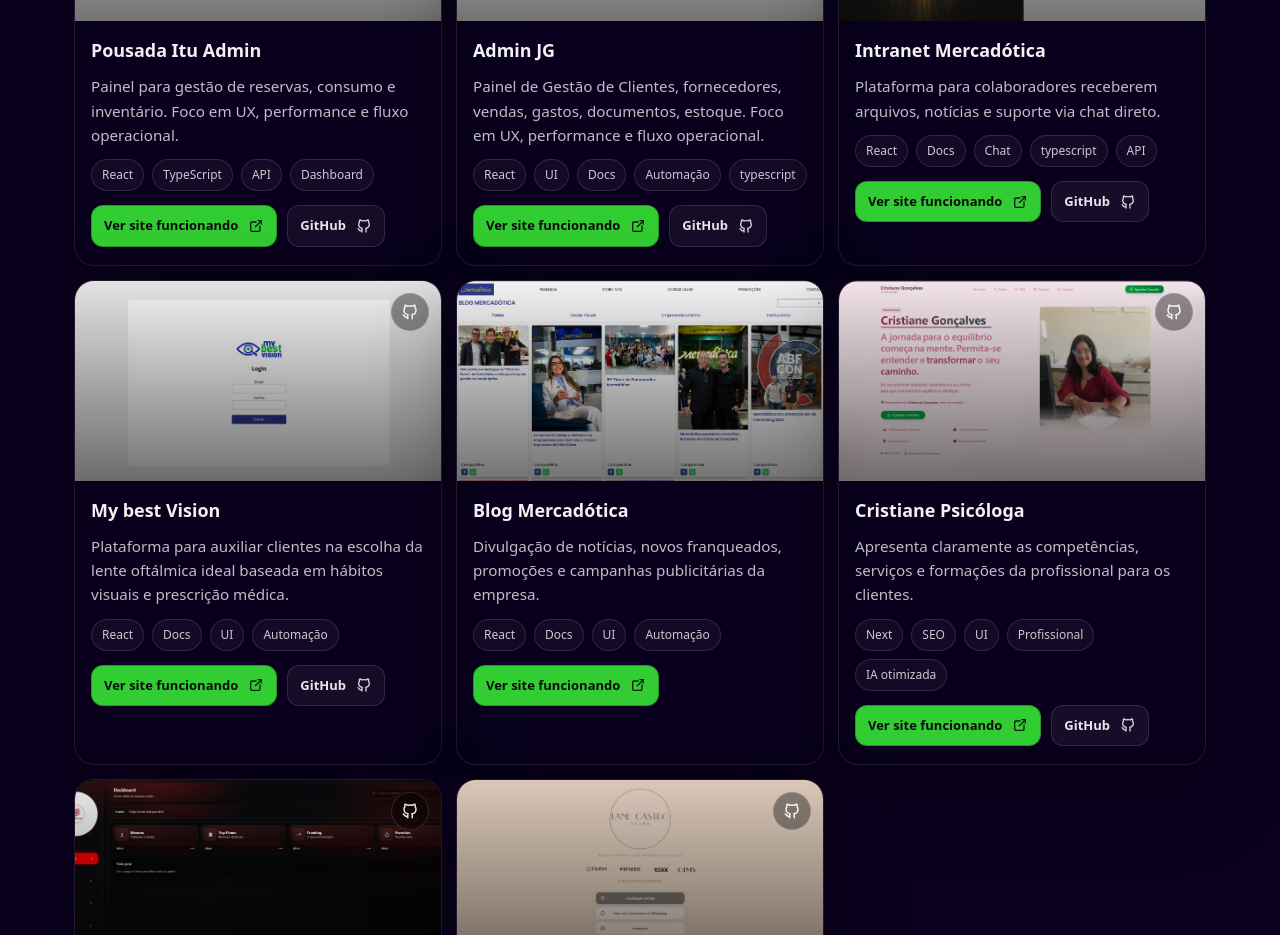
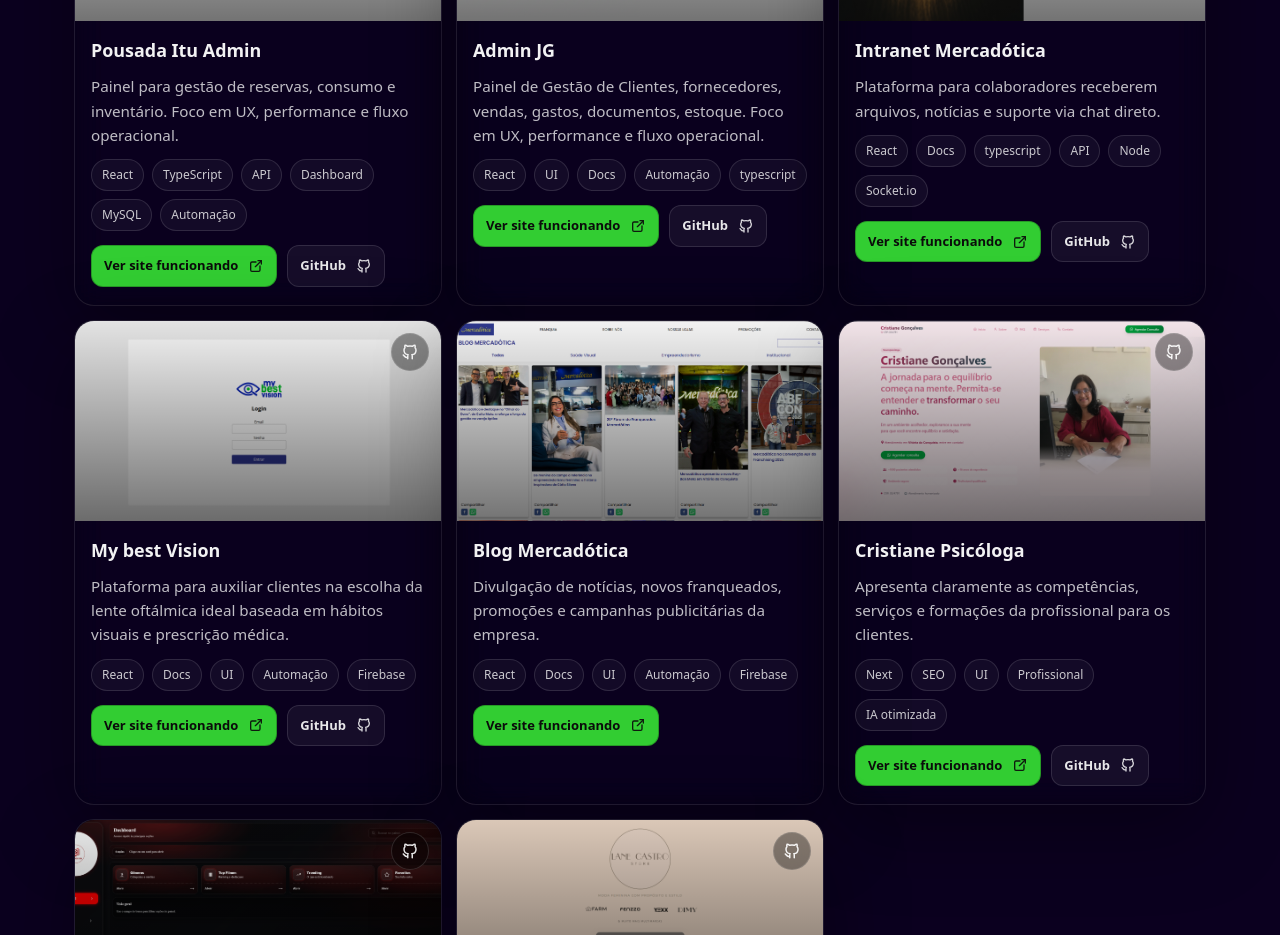
Before and after one commit to Gervasss/portfolio, a Next.js app: page / in a window 1280 px wide. Shown: the part 4820-5755 px from the top of the page. Built offline with nearby package versions, Linux system fonts and the light colour scheme.

Commit message:
adicionando stacks aos projetos

```diff
--- a/src/components/Projects/ProjectsSection.tsx
+++ b/src/components/Projects/ProjectsSection.tsx
@@ -15,7 +15,7 @@
       cover: "/pousada.png",
       href: "https://admin.pousadaituadmin.com.br/",
       github: "https://github.com/Gervasss/Gerencia-pousada-case-study",
-      tags: ["React", "TypeScript", "API", "Dashboard"],
+      tags: ["React", "TypeScript", "API", "Dashboard","MySQL", "Automação"],
     },
     {
       title: "Admin JG",
@@ -31,7 +31,7 @@
       cover: "/intranet.png",
       href: "https://intranetv2.mercadotica.com/",
       github: "https://github.com/Gervasss/intranet-mercadotica-case-study",
-      tags: ["React", "Docs", "Chat", "typescript", "API"],
+      tags: ["React", "Docs", "typescript", "API","Node", "Socket.io","PostgreQSL"],
     },
     {
       title: "My best Vision",
@@ -39,7 +39,7 @@
       cover: "/mbv.png",
       href: "https://mbv.mercadotica.com/",
       github: "https://github.com/Gervasss/my-best-vision-case-study",
-      tags: ["React", "Docs", "UI", "Automação"],
+      tags: ["React", "Docs", "UI", "Automação","Firebase"],
     },
     {
       title: "Blog Mercadótica",
@@ -47,7 +47,7 @@
       cover: "/blog.png",
       href: "https://blog.mercadotica.com/",
       github: "",
-      tags: ["React", "Docs", "UI", "Automação"],
+      tags: ["React", "Docs", "UI", "Automação","Firebase"],
     },
     {
       title: "Cristiane Psicóloga",
```
